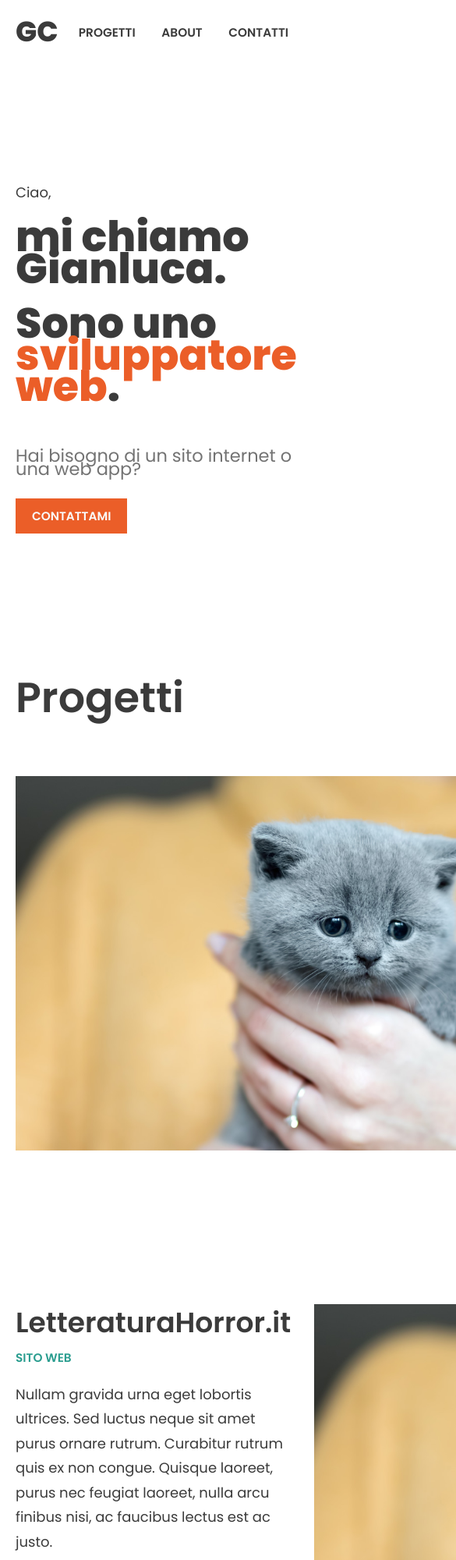
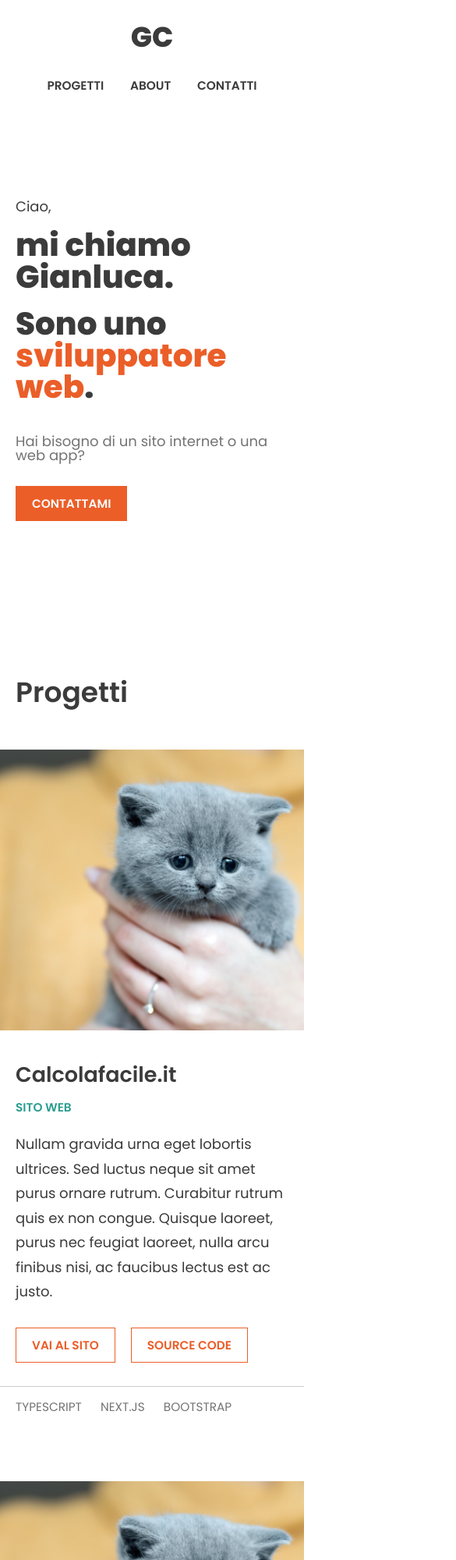
Before and after one commit to Mephid/mephid.github.io, a plain HTML site: page index.html in a window 390 px wide. Shown: the top 2000 px of the page at 78% size, 585 px wide, since content can reach past the window. Drawn offline with Linux system fonts and the light colour scheme.

Commit message:
Almost finished

```diff
--- a/index.html
+++ b/index.html
@@ -37,6 +37,7 @@
         <div class="hero__text hero__text--big">mi chiamo Gianluca.</div>
         <h1 class="hero__text hero__text--big">
           Sono uno
+          <br class="hero__br--mobile" />
           <span class="color-primary">sviluppatore web</span>.
         </h1>
         <p class="hero__text hero__text--medium color-secondary-text">
@@ -52,7 +53,7 @@
         <div class="projects__cards-container">
           <div class="project-card">
             <img
-              class="project-card__image project-card__image--left"
+              class="project-card__image project-card__image"
               src="/img/gattino.jpg"
               alt=""
             />
@@ -91,6 +92,11 @@
           </div>
 
           <div class="project-card">
+            <img
+              class="project-card__image project-card__image"
+              src="/img/gattino.jpg"
+              alt=""
+            />
             <div class="project-card__info">
               <div class="project-card__upper-section">
                 <h3 class="project-card__title">LetteraturaHorror.it</h3>
@@ -114,11 +120,6 @@
                 </ul>
               </div>
             </div>
-            <img
-              class="project-card__image project-card__image--right"
-              src="/img/gattino.jpg"
-              alt=""
-            />
           </div>
         </div>
       </div>
--- a/style.css
+++ b/style.css
@@ -11,7 +11,7 @@
 
   --font-size: 18px;
   --font-size-sm: 0.85rem;
-  --font-size-md: 1.25rem;
+  --font-size-md: 1.5rem;
   --font-size-lg: 2rem;
   --font-size-xl: 3rem;
   --font-family-primary: 'Poppins';
@@ -30,17 +30,23 @@
   --space-xxs: calc(var(--spacer));
 
   --section-spacing: calc(var(--spacer) * 15);
+  --section-spacing-sm: calc(var(--spacer) * 12);
 
   --container-width: 1200px;
 
   --navbar-height: 80px;
 }
+*,
+*:after,
+*:before {
+  box-sizing: inherit;
+}
 
 html {
-  box-sizing: border-box;
   font-size: var(--font-size);
   font-family: var(--font-family-primary), sans-serif;
   color: var(--text-color);
+  box-sizing: border-box;
 }
 
 body {
@@ -87,7 +93,7 @@ p {
   margin-right: auto;
 }
 
-@media screen and (max-width: 1250px) {
+@media screen and (max-width: 1200px) {
   .container {
     padding-left: var(--space-xs);
     padding-right: var(--space-xs);
@@ -104,6 +110,17 @@ p {
   line-height: 0.75em;
   font-size: var(--font-size-xl);
   margin-bottom: var(--space-lg);
+}
+
+@media screen and (max-width: 576px) {
+  .section {
+    margin-bottom: var(--section-spacing-sm);
+  }
+
+  .section__title {
+    font-size: var(--font-size-lg);
+    margin-bottom: var(--space-md);
+  }
 }
 
 /* ------------------------- BUTTONS ------------------------- */
@@ -194,6 +211,12 @@ p {
   text-transform: uppercase;
 }
 
+@media screen and (max-width: 576px) {
+  .navbar__container {
+    flex-direction: column;
+  }
+}
+
 /* ------------------------- NAV ------------------------- */
 
 .nav__link {
@@ -210,6 +233,15 @@ p {
   padding-left: var(--space-sm);
 }
 
+@media screen and (max-width: 576px) {
+  .navbar__logo {
+    margin-top: var(--space-xs);
+  }
+  .navbar__nav {
+    margin-top: var(--space-xs);
+  }
+}
+
 /* ------------------------- HERO ------------------------- */
 
 .hero {
@@ -217,6 +249,10 @@ p {
   max-height: 1080px;
   display: flex;
   align-items: center;
+}
+
+.hero__container {
+  width: 100%;
 }
 
 /* .hero::before {
@@ -246,6 +282,10 @@ p {
   background-color: var(--primary);
 } */
 
+.hero__br--mobile {
+  display: none;
+}
+
 .hero__text {
   line-height: 0.75em;
 }
@@ -265,6 +305,27 @@ p {
   font-size: var(--font-size-md);
 }
 
+@media screen and (max-width: 992px) {
+  .hero__text {
+    line-height: 1;
+  }
+
+  .hero__text:not(:nth-last-child(2)) {
+    margin-bottom: var(--space-xs);
+  }
+}
+
+@media screen and (max-width: 576px) {
+  .hero__text--big {
+    font-size: calc(0.75 * var(--font-size-xl));
+  }
+
+  .hero__text--medium {
+    margin-top: var(--space);
+    font-size: var(--font-size);
+  }
+}
+
 /* ------------------------- PROJECT-CARD ------------------------- */
 .projects {
   margin-top: var(--space-sm);
@@ -276,6 +337,10 @@ p {
   display: flex;
 }
 
+.project-card:nth-child(even) {
+  flex-direction: row-reverse;
+}
+
 .project-card:not(:last-child) {
   margin-bottom: var(--space-xl);
 }
@@ -284,6 +349,10 @@ p {
   display: flex;
   flex-direction: column;
   justify-content: space-between;
+}
+
+.project-card__upper-section {
+  margin-bottom: var(--space-sm);
 }
 
 .project-card__title {
@@ -307,11 +376,11 @@ p {
   height: 480px;
 }
 
-.project-card__image--left {
+.project-card:nth-child(odd) .project-card__image {
   margin-right: var(--space-sm);
 }
 
-.project-card__image--right {
+.project-card:nth-child(even) .project-card__image {
   margin-left: var(--space-sm);
 }
 
@@ -340,12 +409,88 @@ p {
   margin-left: var(--space-xs);
 }
 
+@media screen and (max-width: 1200px) {
+  .projects__cards-container {
+    display: grid;
+    grid-template-columns: 1fr 1fr;
+    column-gap: var(--space-xs);
+    row-gap: var(--space-xl);
+  }
+
+  .project-card {
+    display: block;
+  }
+
+  .project-card:not(:last-child) {
+    margin-bottom: 0;
+  }
+
+  .project-card__image {
+    width: 100%;
+    height: 320px;
+    margin-bottom: var(--space-sm);
+  }
+
+  .project-card:nth-child(odd) .project-card__image {
+    margin-right: 0;
+  }
+
+  .project-card:nth-child(even) .project-card__image {
+    margin-left: 0;
+  }
+}
+
+@media screen and (max-width: 992px) {
+  .projects__cards-container {
+    display: block;
+  }
+
+  .project-card__image {
+    width: 100%;
+    height: 480px;
+  }
+
+  .project-card:not(:last-child) {
+    margin-bottom: var(--space-lg);
+  }
+}
+
+@media screen and (max-width: 768px) {
+  .project-card__image {
+    width: 100vw;
+    margin-left: calc(-1 * var(--space-xs)) !important;
+    margin-right: calc(-1 * var(--space-xs)) !important;
+  }
+}
+
+@media screen and (max-width: 576px) {
+  .project-card__image {
+    height: 360px;
+  }
+
+  .project-card__title {
+    font-size: var(--font-size-md);
+  }
+
+  .project-card__divider {
+    margin-left: calc(-1 * var(--space-xs));
+    margin-right: calc(-1 * var(--space-xs));
+  }
+}
+
 /* ------------------------- ABOUT ------------------------- */
 
 .about {
   background-color: var(--gray);
   padding-top: var(--section-spacing);
   padding-bottom: var(--section-spacing);
+}
+
+@media screen and (max-width: 576px) {
+  .about {
+    padding-top: var(--section-spacing-sm);
+    padding-bottom: var(--section-spacing-sm);
+  }
 }
 
 /* ------------------------- CONTATTI ------------------------- */
@@ -362,6 +507,18 @@ p {
   margin-bottom: var(--space-sm);
 }
 
+@media screen and (max-width: 1200px) {
+  .contatti__container {
+    width: 60%;
+  }
+}
+
+@media screen and (max-width: 768px) {
+  .contatti__container {
+    width: inherit;
+  }
+}
+
 /* ------------------------- FOOTER ------------------------- */
 
 .footer {
@@ -373,3 +530,17 @@ p {
   display: flex;
   justify-content: space-between;
 }
+
+@media screen and (max-width: 576px) {
+  .footer {
+    text-align: center;
+  }
+  .footer__container {
+    flex-direction: column-reverse;
+    justify-content: space-between;
+  }
+
+  .footer__nav {
+    margin-bottom: var(--space-sm);
+  }
+}
```
